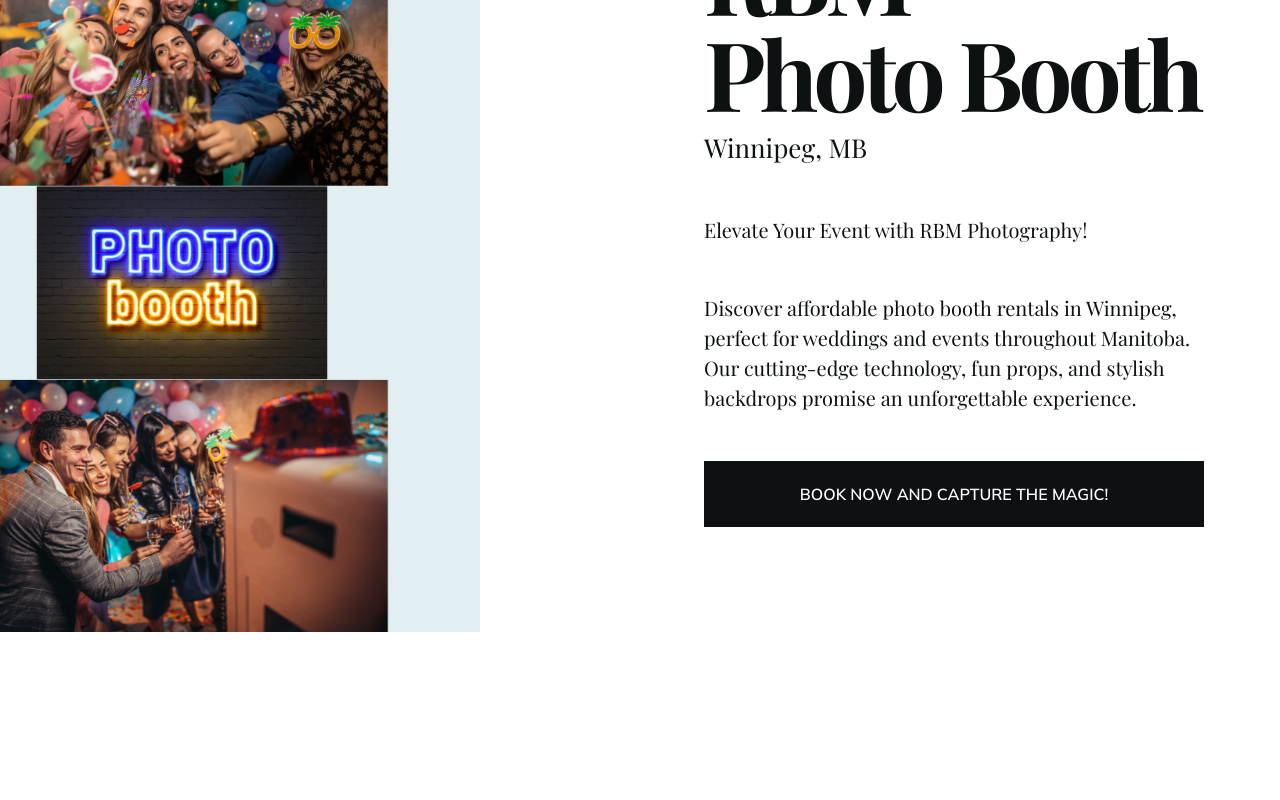
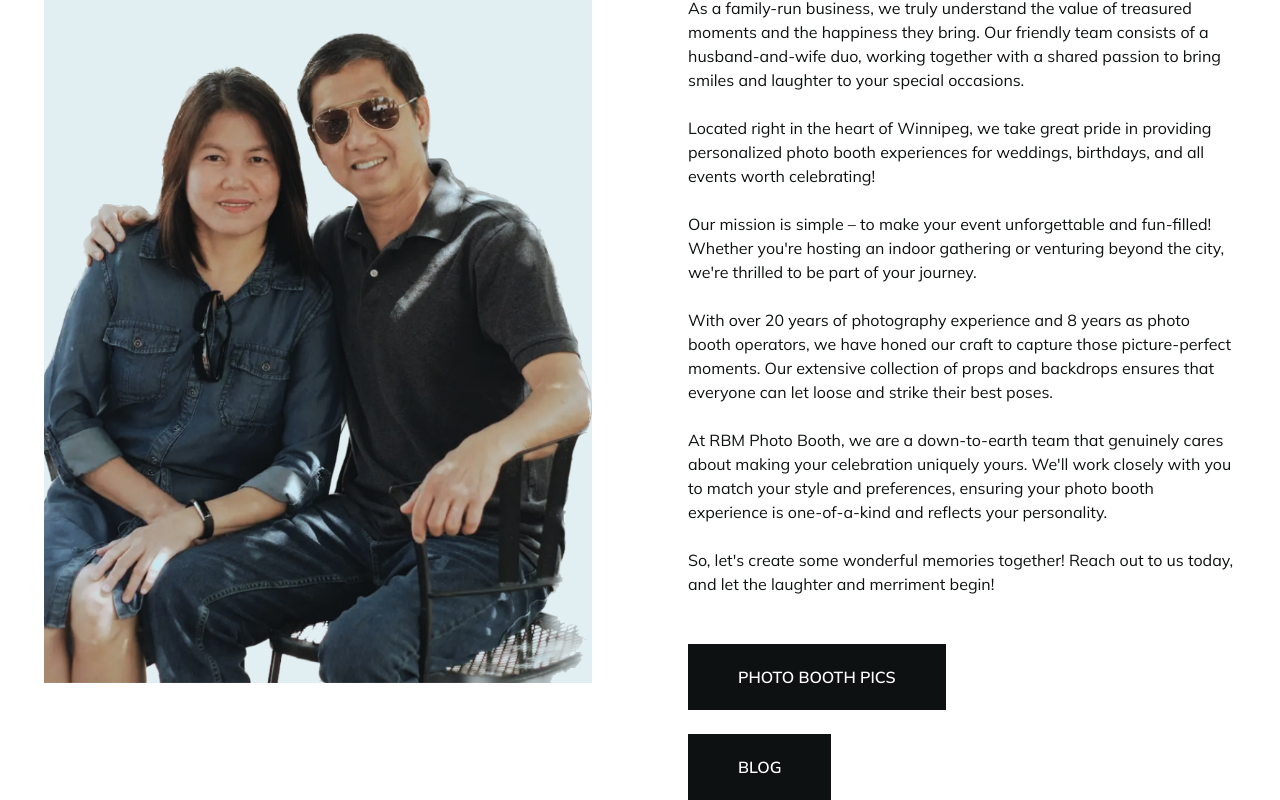
Before and after one commit to jimanguba/rbmphoto, a React (Create React App) app: page /#/about in a window 1280 px wide. Before the commit this address led to /#/contact. Shown: the part 308-1108 px from the top of the page. Before the commit the page ends 940 px from the top, so only its background shows below. Built offline with nearby package versions, Linux system fonts and the light colour scheme; the HTML template or start-up script is replaced by a standard one; a web font is replaced by a local one.

Commit message:
bug fix + update
using hashrouter in an attempt to avoid 404 error. added the actual link to the blog too

```diff
--- a/src/App.js
+++ b/src/App.js
@@ -3,7 +3,7 @@
 import Header from './components/Header';
 import AnimRoutes from './components/AnimRoutes';
 // import router
-import { BrowserRouter as Router } from 'react-router-dom';
+import { HashRouter as Router } from 'react-router-dom';
 // import motion
 import { motion } from 'framer-motion'
 
--- a/src/pages/About.js
+++ b/src/pages/About.js
@@ -82,7 +82,7 @@
               Photo booth pics
             </Link>{" "}
             <br />
-            <a href="https://wordpress.org/" className="btn">
+            <a href="https://blogphotobooth.wordpress.com/" className="btn" target="_blank">
               Blog
             </a>
           </div>
```
